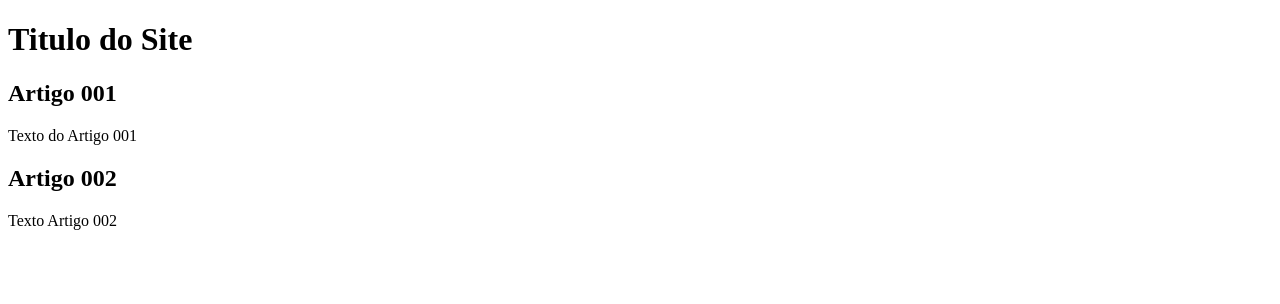
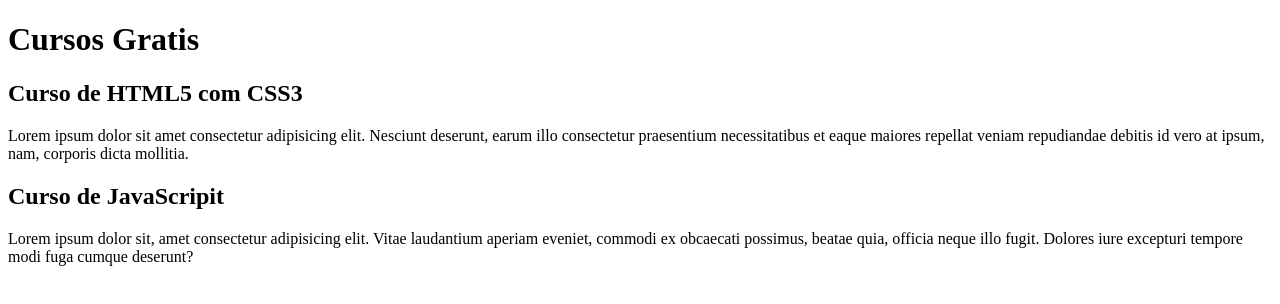
Before and after one commit to brunaferreir/projeto-site, a plain HTML site: page index.html in a window 1280 px wide. Drawn offline with Linux system fonts and the light colour scheme.

Commit message:
comecei a escrever o conteudo

```diff
--- a/index.html
+++ b/index.html
@@ -10,15 +10,15 @@
 
     <main>
         <header>
-            <h1>Titulo do Site</h1>
+            <h1>Cursos Gratis</h1>
         </header>
         <article>
-            <h2>Artigo 001</h2>
-            <p>Texto do Artigo 001</p>
+            <h2>Curso de HTML5 com CSS3</h2>
+            <p>Lorem ipsum dolor sit amet consectetur adipisicing elit. Nesciunt deserunt, earum illo consectetur praesentium necessitatibus et eaque maiores repellat veniam repudiandae debitis id vero at ipsum, nam, corporis dicta mollitia.</p>
         </article>
         <article>
-            <h2>Artigo 002</h2>
-            <p>Texto Artigo 002</p>
+            <h2>Curso de JavaScripit</h2>
+            <p>Lorem ipsum dolor sit, amet consectetur adipisicing elit. Vitae laudantium aperiam eveniet, commodi ex obcaecati possimus, beatae quia, officia neque illo fugit. Dolores iure excepturi tempore modi fuga cumque deserunt?</p>
         </article>
     </main>
 </body>
```
